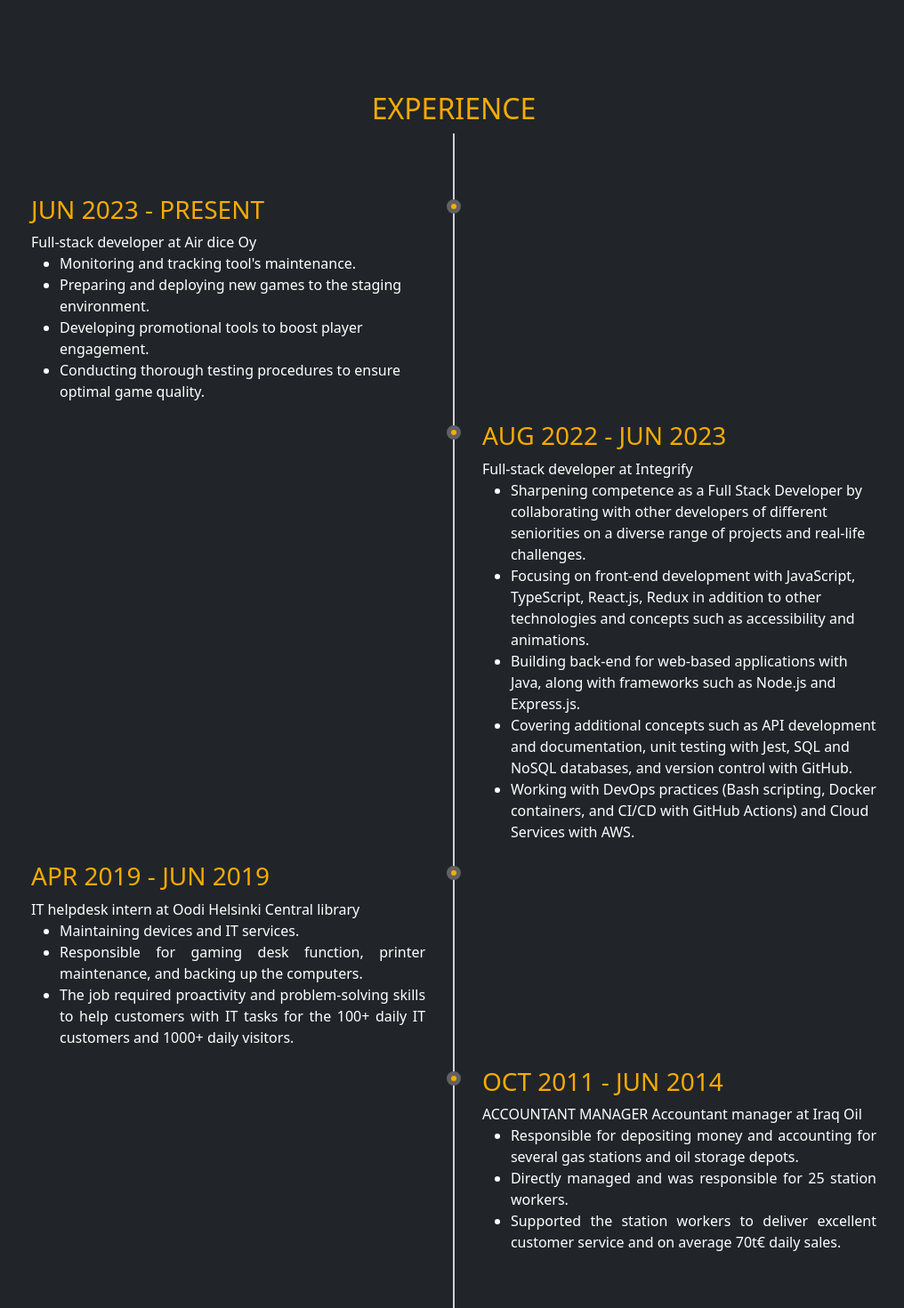
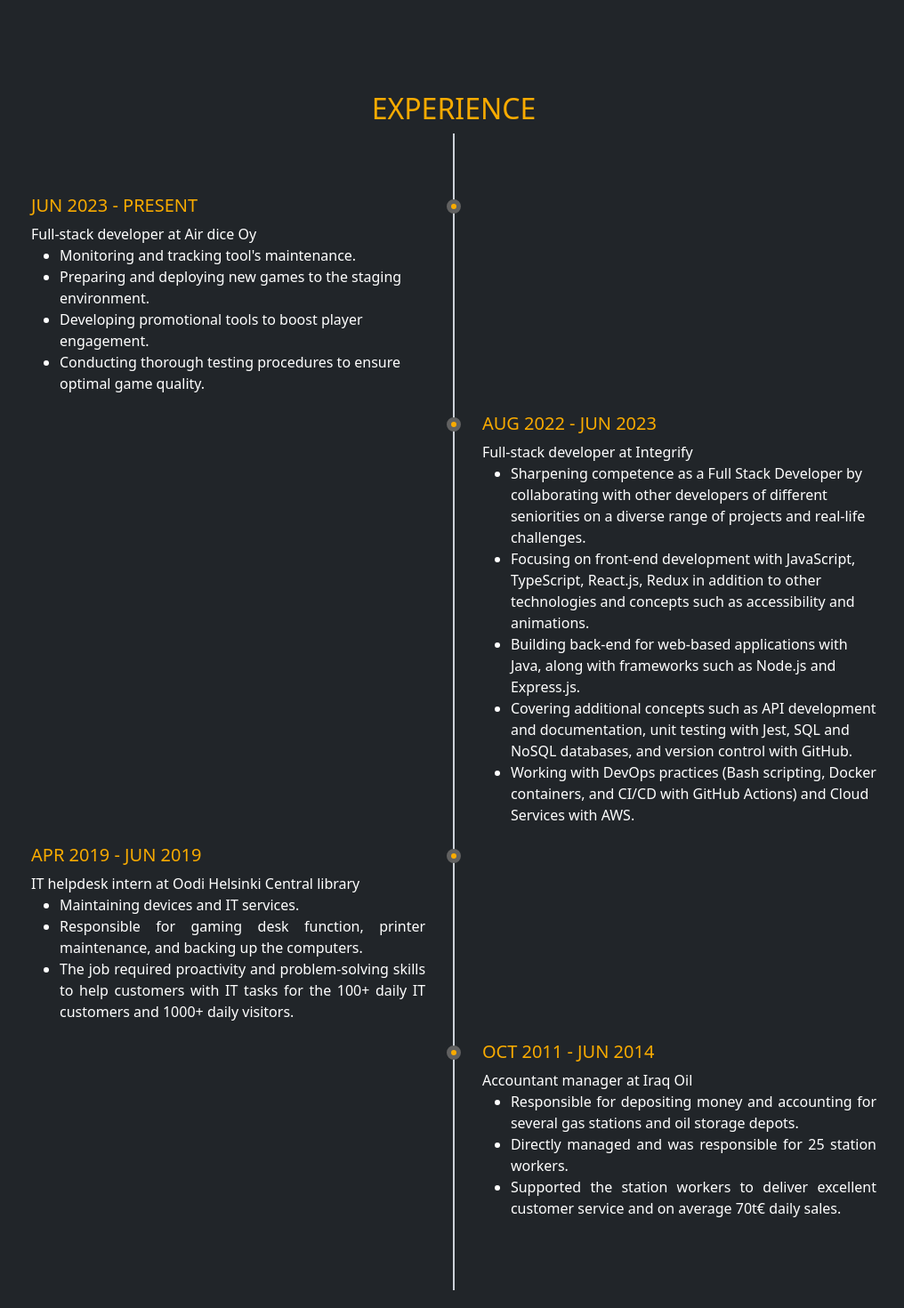
Before and after one commit to Ammar-daham/Portfolio-Project, a React (Create React App) app: page / in a window 1280 px wide. Shown: the part 1330-2800 px from the top of the page at 89% size, without its empty margins (130-1146 px from the left). Built offline with nearby package versions, Linux system fonts and the light colour scheme.

Commit message:
update packages

```diff
--- a/src/App.css
+++ b/src/App.css
@@ -245,7 +245,7 @@ nav ul li{
   direction: ltr;
 }
 
-.timeline-content h3{
+.timeline-content h5{
   margin-top: 00.3125rem;
   color: var(--primary-orange);
   font-weight: 500;
--- a/src/components/Education.js
+++ b/src/components/Education.js
@@ -10,7 +10,7 @@ const Education = () => {
 				<div className="timeline-block timeline-block-left">
 					<div className="marker"></div>
 					<div className="timeline-content">
-						<h3>2020-2024</h3>
+						<h5>2020-2024</h5>
 						<p>
 							Bachelor ICT degree from Metropolia university of applied sciences.
 							<br />
@@ -23,7 +23,7 @@ const Education = () => {
 				<div className="timeline-block timeline-block-right">
 					<div className="marker"></div>
 					<div className="timeline-content">
-						<h3>2022</h3>
+						<h5>2022</h5>
 						<p>
 						Exchange program at Amsterdam University of Applied Sciences, focusing on Big Data and Machine Learning.
 							<br />
@@ -39,7 +39,7 @@ const Education = () => {
 				<div className="timeline-block timeline-block-left">
 					<div className="marker"></div>
 					<div className="timeline-content">
-						<h3>2018-2020</h3>
+						<h5>2018-2020</h5>
 						<p className="para">
 							Studied information and communications technology.
 							<ul>
@@ -53,7 +53,7 @@ const Education = () => {
 				<div className="timeline-block timeline-block-right">
 					<div className="marker"></div>
 					<div className="timeline-content">
-						<h3>2007-2011</h3>
+						<h5>2007-2011</h5>
 						<p className="para">
 							Bachelor degree from the college of education, department of computer science and manthmatics at the university of Mosul.
 							<br />
--- a/src/components/Experience.js
+++ b/src/components/Experience.js
@@ -10,7 +10,7 @@ const Experience = () => {
 				<div className="timeline-block timeline-block-left">
 					<div className="marker"></div>
 					<div className="timeline-content">
-						<h3>JUN 2023 - PRESENT</h3>
+						<h5>JUN 2023 - PRESENT</h5>
 						<p>
 							Full-stack developer at Air dice Oy
 							<ul>
@@ -25,7 +25,7 @@ const Experience = () => {
 				<div className="timeline-block timeline-block-right">
 					<div className="marker"></div>
 					<div className="timeline-content">
-						<h3>AUG 2022 - JUN 2023</h3>
+						<h5>AUG 2022 - JUN 2023</h5>
 						<p>
 							Full-stack developer at Integrify
 							<ul>
@@ -42,7 +42,7 @@ const Experience = () => {
 				<div className="timeline-block timeline-block-left">
 					<div className="marker"></div>
 					<div className="timeline-content">
-						<h3>APR 2019 - JUN 2019</h3>
+						<h5>APR 2019 - JUN 2019</h5>
 						<p className="para">
 							IT helpdesk intern at Oodi Helsinki Central library
 							<ul>
@@ -56,9 +56,9 @@ const Experience = () => {
 				<div className="timeline-block timeline-block-right">
 					<div className="marker"></div>
 					<div className="timeline-content">
-						<h3>OCT 2011 - JUN 2014</h3>
+						<h5>OCT 2011 - JUN 2014</h5>
 						<p className="para">
-							ACCOUNTANT MANAGER Accountant manager at Iraq Oil
+							Accountant manager at Iraq Oil
 							<ul>
 								<li>Responsible for depositing money and accounting for several gas stations and oil storage depots.</li>
 								<li>Directly managed and was responsible for 25 station workers.</li>
```
Also changed, not shown: package.json (+15 -15 lines), 1 other file (tests, documents, lock files or other folders).
